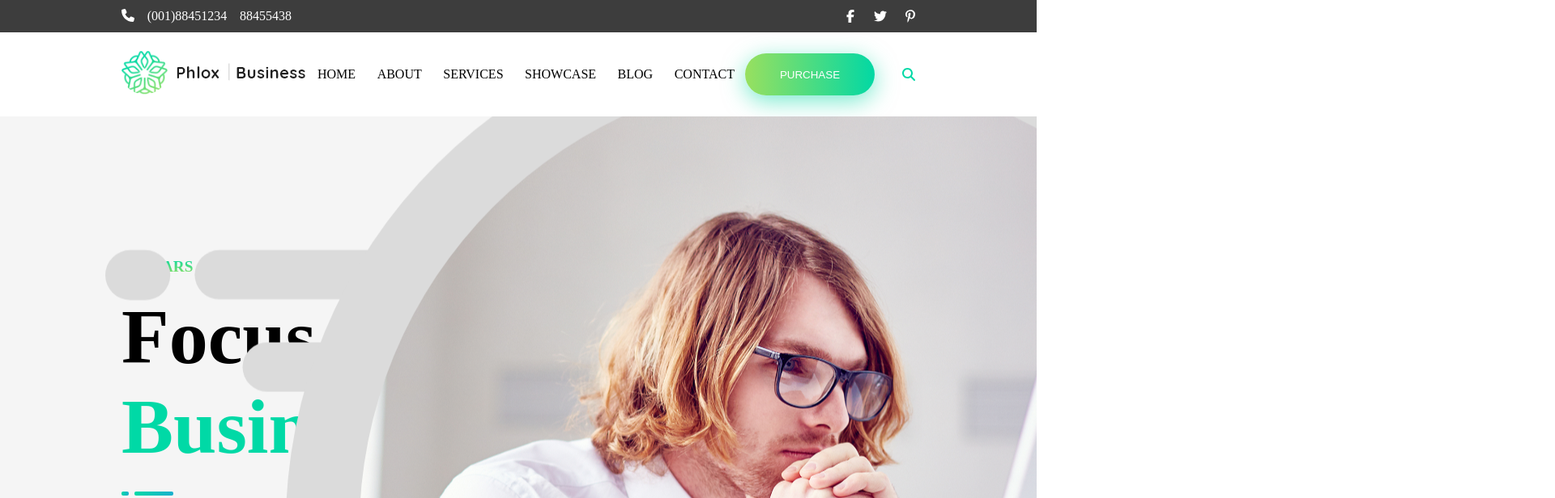
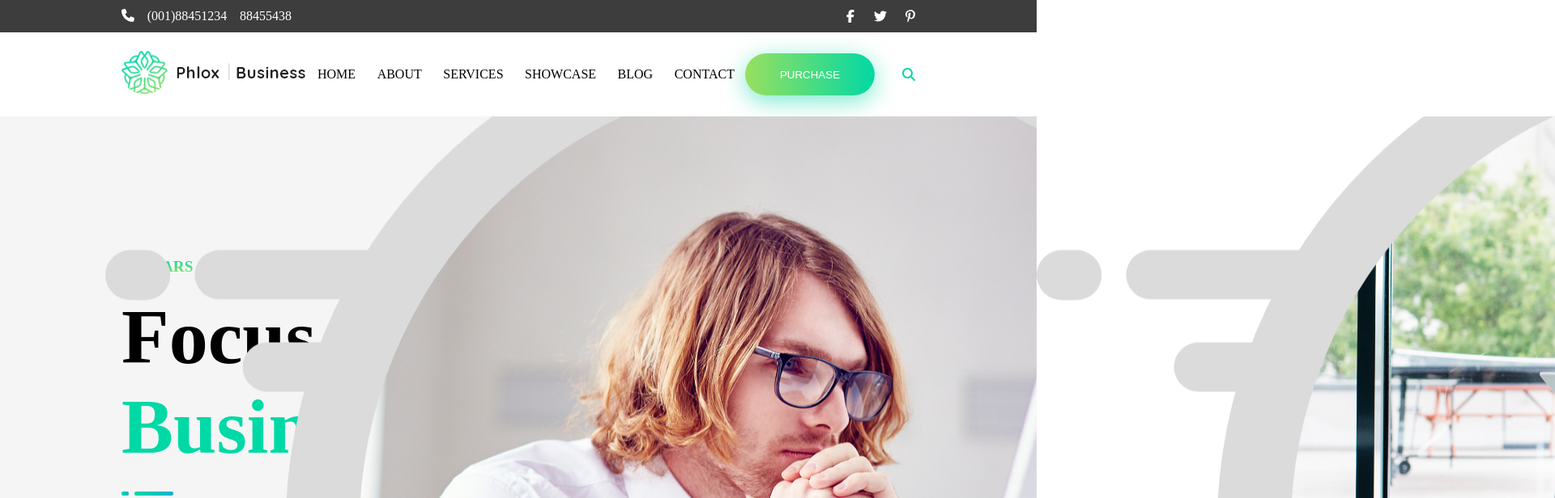
Before and after one commit to sebastianocalella/proj-html-vuejs, a Vue app: page / in a window 1280 px wide. Shown: the top 616 px of the page at 81% size, 1920 px wide, since content can reach past the window. Built offline with nearby package versions, Linux system fonts and the light colour scheme.

Commit message:
some items for carousel

```diff
--- a/src/components/AppMainComponents/MainCarousel.vue
+++ b/src/components/AppMainComponents/MainCarousel.vue
@@ -16,8 +16,10 @@
                 <a href="">twitter</a>
             </span>
         </div>
-        <div class="img-wrapper">
-            <img src="../../assets/images/Group-35-2x.png" alt="">
+        <div class="carousel-container">
+            <div v-for="(image,index) in carouselImages" :key="index" class="img-wrapper">
+                <img :src="getCarouselImage(image)" alt="">
+            </div>
         </div>
         <div class="slider">
             <ul>
@@ -43,8 +45,14 @@ export default {
                 'Group-35-2x.png',
                 'Group-36-2x.png',
                 'Group-40-2x.png'
-            ]
+            ],
+            currentIndex: 1,
         }
+    },
+    methods:{
+        getCarouselImage: function(imagePath){
+            return new URL('../../assets/images/'+imagePath, import.meta.url).href
+        },
     }
 }
 </script>
@@ -110,9 +118,14 @@ export default {
         }
     }
 
+    .carousel-container{
+        display: flex;
+        position: absolute;
+        top: 0;
+        left: calc(100% - 1150px);
+        height: 100%;
         .img-wrapper{
-
-        position: absolute;
+            position: relative;
             height: 100%;
             top: 0;
             right: 0px;
@@ -120,6 +133,7 @@ export default {
             overflow: hidden;
             img{
                 transform: translate(0, -10%);
+            }
         }
     }
 
```
Lines whose indentation alone changed are shown as unchanged.
